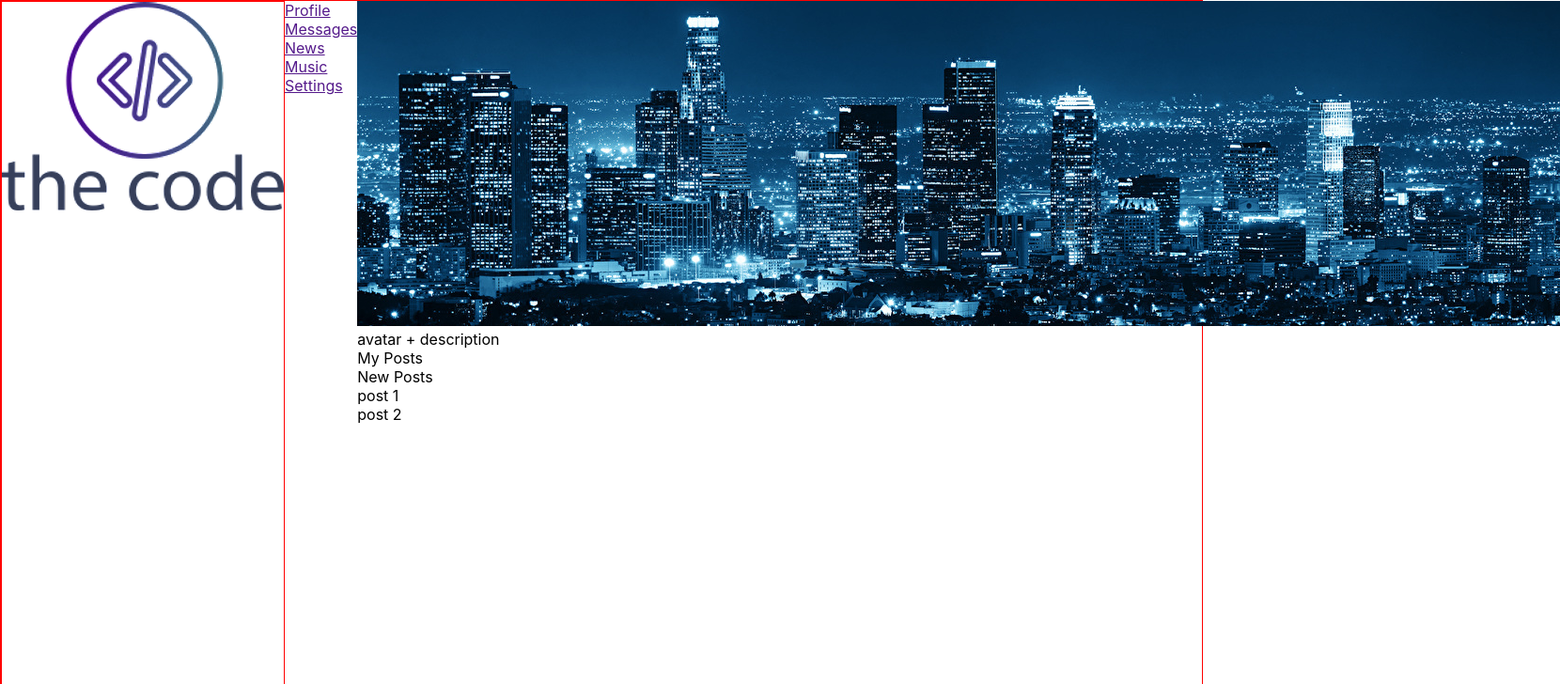
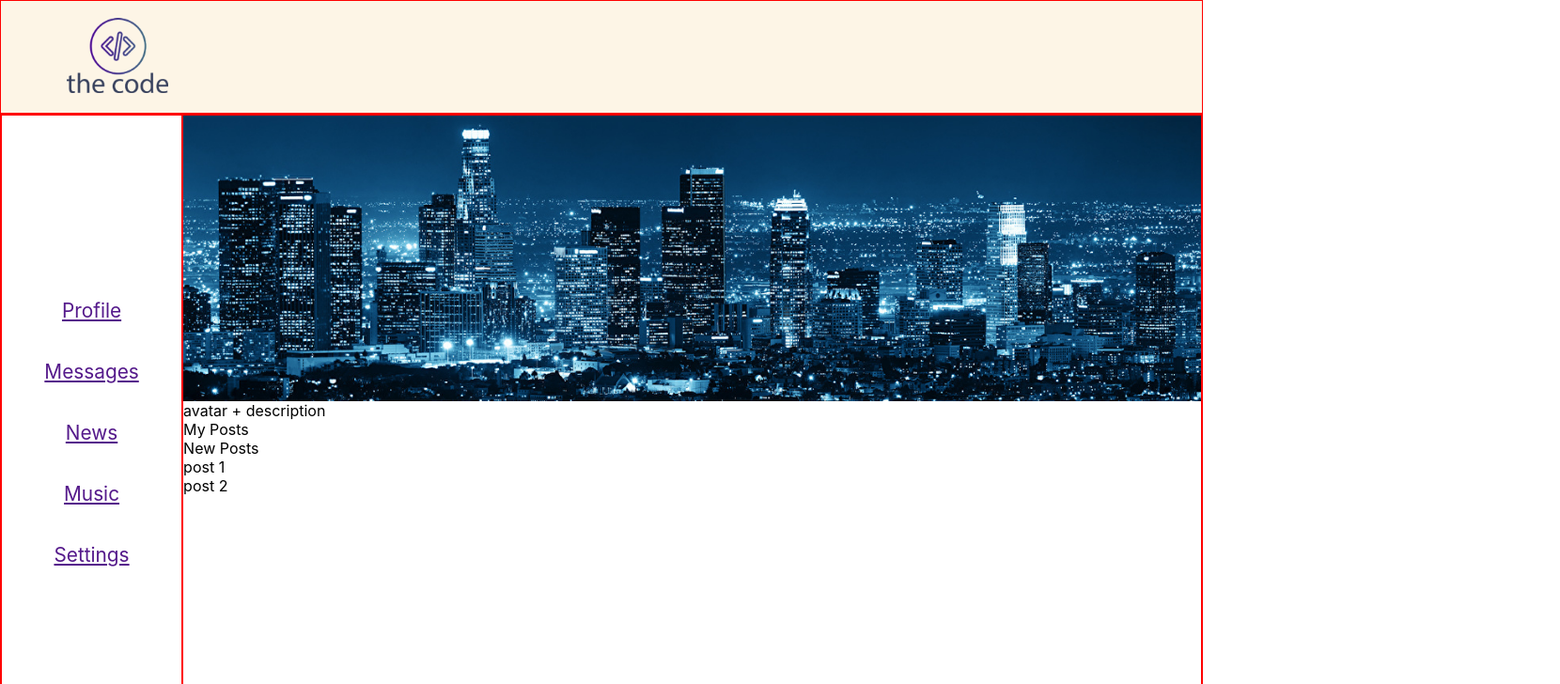
Before and after one commit to picpoint/reactsn, a React (Create React App) app: page / in a window 1280 px wide. Shown: the top 728 px of the page at 94% size, 1660 px wide, since content can reach past the window. Built offline with nearby package versions, Linux system fonts and the light colour scheme.

Commit message:
work with layouts

```diff
--- a/src/App.js
+++ b/src/App.js
@@ -8,9 +8,13 @@ import Content from './components/Content';
 function App() {
   return (
     <div className="app-wrapper">
-      <Header />
-      <Navbar />
-      <Content />
+      <div className="app-wrapper__hdr">
+        <Header />
+      </div>
+      <div className="app-wrapper__bdy">
+        <Navbar />
+        <Content />
+      </div>
     </div>
   );
 }
--- a/src/components/Content.jsx
+++ b/src/components/Content.jsx
@@ -3,10 +3,8 @@ import React from 'react';
 function Content() {
   return(
     <div className="content">
-      <div>
-        <img src="city.jpg" alt="city"/>
-      </div>
-      <div>avatar + description</div>
+      <img src="city.jpg" alt="city"/>
+      <span>avatar + description</span>
       <div>
         My Posts
         <div>New Posts</div>
--- a/src/components/Navbar.jsx
+++ b/src/components/Navbar.jsx
@@ -3,21 +3,11 @@ import React from 'react';
 function Navbar () {
   return (
     <nav className="nav">
-      <div>
-        <a href="">Profile</a>
-      </div>
-      <div>
-        <a href="">Messages</a>
-      </div>
-      <div>
-        <a href="">News</a>
-      </div>
-      <div>
-        <a href="">Music</a>
-      </div>
-      <div>
-        <a href="">Settings</a>
-      </div>
+      <a href="">Profile</a>
+      <a href="">Messages</a>
+      <a href="">News</a>
+      <a href="">Music</a>
+      <a href="">Settings</a>
     </nav>
   );
 }
--- a/src/less/style.less
+++ b/src/less/style.less
@@ -1,15 +1,48 @@
 @import 'var.less';
 
 .app-wrapper {
+  //border: @border;
   display: flex;
-  border: @border;
+  flex-direction: column;
   height: 100vh;
-}
-
-.header {
-  border: @border;
-}
-
-.content {
+  &__hdr {
+    border: @border;
+    display: flex;
+    align-items: center;
+    height: 15%;
+    background-color: oldlace;
+    img {
+      height: 80px;
+      margin-left: 70px;
+    }
+  }
+  &__bdy {
+    border: @border;
+    height: 85%;
+    display: flex;
+    flex-direction: row;
+    .nav {
+      border: @border;
+      display: flex;
+      flex-direction: column;
+      justify-content: center;
+      align-items: center;
+      width: 15%;
+      font-size: 1.3rem;
+      a {
+        margin: 20px 0;
+      }
+    }
+    .content {
+      border: @border;
+      display: flex;
+      flex-direction: column;
+      width: 85%;
+      img {
+        width: 100%;
+        height: 45%;
+      }
+    }
+  }
 
 }
```
